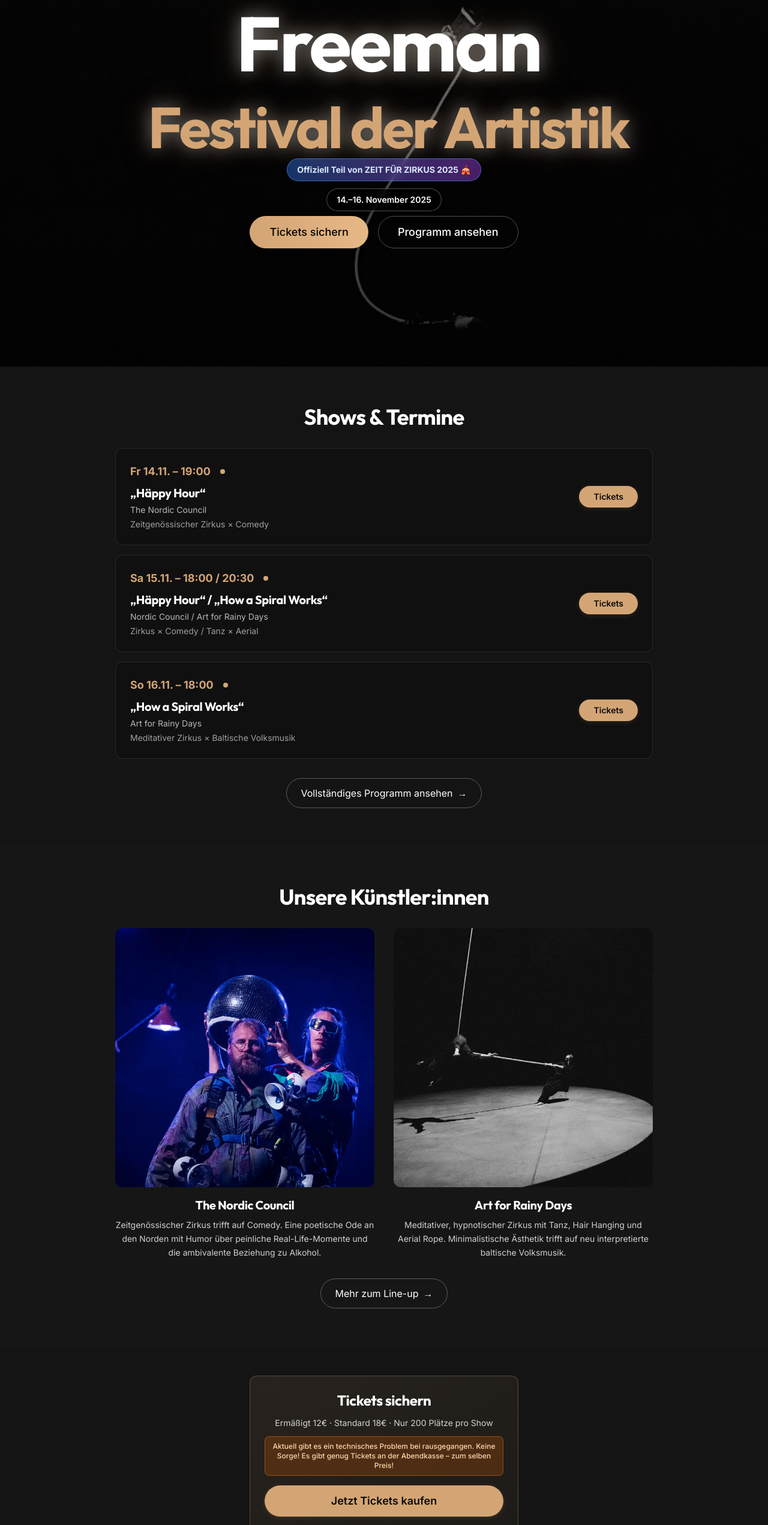
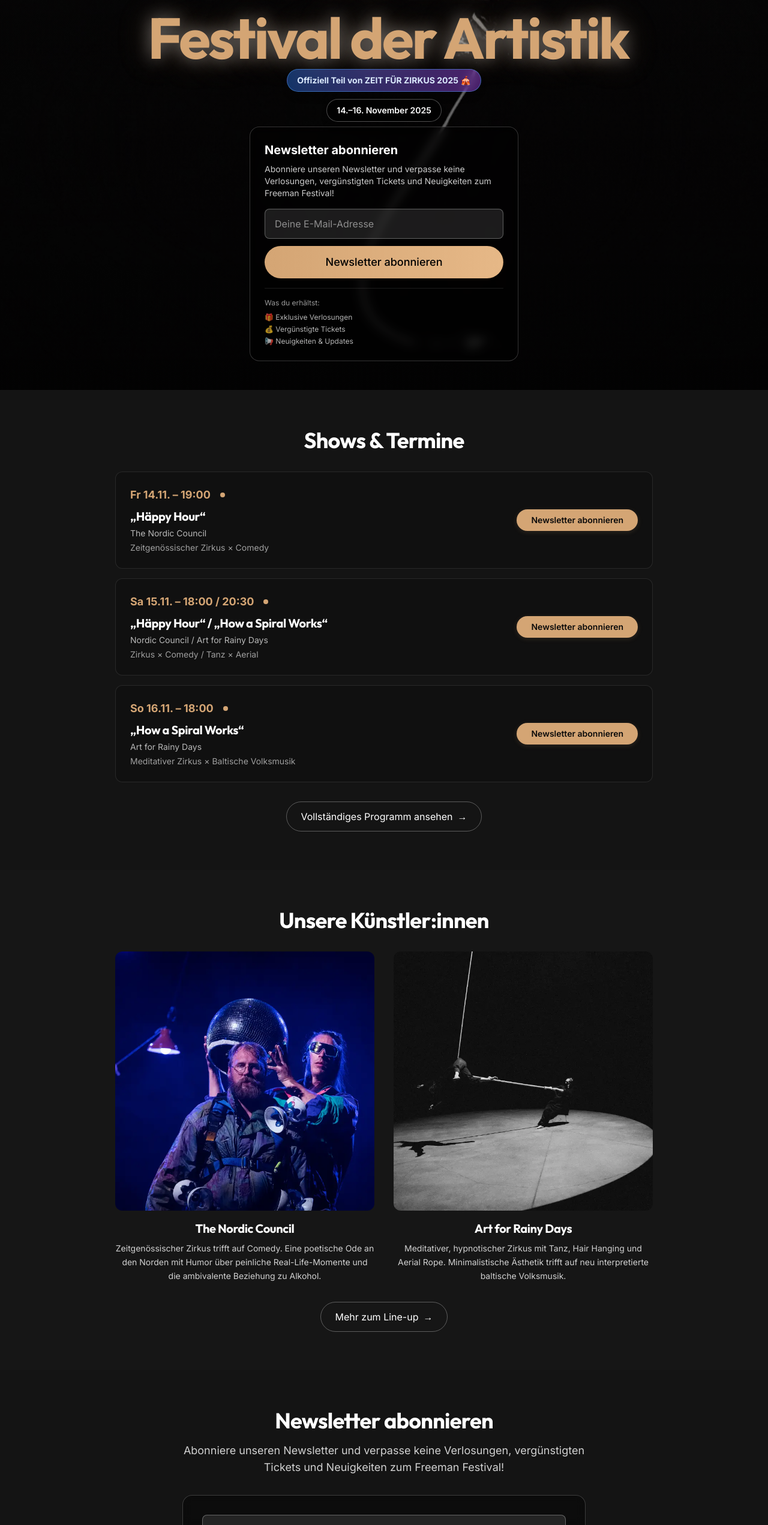
Before and after one commit to build-with-chris/freeman-festival, a Next.js app: page / in a window 1280 px wide. Shown: the part 258-2800 px from the top of the page at 60% size. Built offline with nearby package versions, Linux system fonts and the light colour scheme.

Commit message:
Umstellung auf Newsletter-Fokus: Ticket-Links deaktiviert, Newsletter-Anmeldung hinzugefügt, Herobild auf Mobile vergrößert

```diff
--- a/src/app/kontakt/page.tsx
+++ b/src/app/kontakt/page.tsx
@@ -303,10 +303,10 @@ export default function ContactPage() {
             {content.contact.cta.title}
           </h2>
           <Link
-            href="/tickets"
+            href="/#newsletter"
             className="btn-primary text-xl px-10 py-5 shadow-2xl transition-all"
           >
-            {content.contact.cta.button}
+            {content.newsletter.button}
           </Link>
           <p className="mt-6 muted">
             {content.contact.cta.subtitle}
--- a/src/app/page.tsx
+++ b/src/app/page.tsx
@@ -164,11 +164,11 @@ export default function Home() {
         </div>
 
         {/* Middle Section: Artist Image (Mobile Only) */}
-        <div className="flex items-end justify-center md:hidden pt-8">
+        <div className="flex items-end justify-center md:hidden pt-8 pb-8">
           <img
             src="/HeroLandingPage.png"
             alt="Rope Artist Silhouette"
-            className="max-h-[500px] w-full max-w-md object-contain object-center px-4"
+            className="max-h-[700px] w-full max-w-lg object-contain object-center px-2"
           />
         </div>
 
@@ -187,22 +187,47 @@ export default function Home() {
               14.–16. November 2025
             </span>
           </div>
-          <div className="flex flex-col md:flex-row gap-4 justify-center items-center">
-            <Link
-              href="/tickets"
-              className="group relative inline-flex items-center justify-center px-8 py-3 text-lg font-medium text-black rounded-full shadow-lg hover:shadow-xl transition-all duration-300 transform hover:-translate-y-0.5 w-full md:w-auto backdrop-blur-sm border"
-              style={{background: 'linear-gradient(to right, #D4A574, #E6B887)', borderColor: 'rgba(212, 165, 116, 0.4)'}}
-            >
-              <span className="relative z-10">Tickets sichern</span>
-              <div className="absolute inset-0 rounded-full blur opacity-0 group-hover:opacity-100 transition-opacity duration-300" style={{background: 'linear-gradient(to right, rgba(212, 165, 116, 0.3), rgba(230, 184, 135, 0.3))'}}></div>
-            </Link>
-            <Link
-              href="/programm"
-              className="group relative inline-flex items-center justify-center px-8 py-3 text-lg font-medium text-white border border-white/30 rounded-full hover:border-white/50 hover:bg-white/10 transition-all duration-300 transform hover:-translate-y-0.5 w-full md:w-auto backdrop-blur-sm"
-            >
-              <span className="relative z-10">Programm ansehen</span>
-              <div className="absolute inset-0 rounded-full bg-white/5 opacity-0 group-hover:opacity-100 transition-opacity duration-300"></div>
-            </Link>
+          {/* Newsletter CTA */}
+          <div className="w-full max-w-md mx-auto">
+            <div className="bg-black/40 backdrop-blur-sm border border-white/20 rounded-2xl p-6">
+              <h2 className="text-xl font-bold text-white mb-2">{content.newsletter.title}</h2>
+              <p className="text-sm text-white/80 mb-4">{content.newsletter.description}</p>
+              <form
+                onSubmit={(e) => {
+                  e.preventDefault();
+                  const formData = new FormData(e.target as HTMLFormElement);
+                  const email = formData.get('email') as string;
+                  // TODO: Integrate with newsletter service
+                  alert(content.newsletter.success);
+                  (e.target as HTMLFormElement).reset();
+                }}
+                className="space-y-3"
+              >
+                <input
+                  type="email"
+                  name="email"
+                  required
+                  placeholder={content.newsletter.emailPlaceholder}
+                  className="w-full px-4 py-3 rounded-lg bg-white/10 border border-white/30 text-white placeholder-white/50 focus:outline-none focus:border-yellow-400 focus:ring-2 focus:ring-yellow-400/20"
+                />
+                <button
+                  type="submit"
+                  className="w-full group relative inline-flex items-center justify-center px-8 py-3 text-lg font-medium text-black rounded-full shadow-lg hover:shadow-xl transition-all duration-300 transform hover:-translate-y-0.5 backdrop-blur-sm border"
+                  style={{background: 'linear-gradient(to right, #D4A574, #E6B887)', borderColor: 'rgba(212, 165, 116, 0.4)'}}
+                >
+                  <span className="relative z-10">{content.newsletter.button}</span>
+                  <div className="absolute inset-0 rounded-full blur opacity-0 group-hover:opacity-100 transition-opacity duration-300" style={{background: 'linear-gradient(to right, rgba(212, 165, 116, 0.3), rgba(230, 184, 135, 0.3))'}}></div>
+                </button>
+              </form>
+              <div className="mt-4 pt-4 border-t border-white/10">
+                <p className="text-xs text-white/60 mb-2">{content.newsletter.benefits.title}</p>
+                <div className="space-y-1 text-xs text-white/70">
+                  <p>{content.newsletter.benefits.raffles}</p>
+                  <p>{content.newsletter.benefits.discounts}</p>
+                  <p>{content.newsletter.benefits.updates}</p>
+                </div>
+              </div>
+            </div>
           </div>
         </div>
       </section>
@@ -227,10 +252,10 @@ export default function Home() {
                   <p className="text-white/60 text-sm mt-1">Zeitgenössischer Zirkus × Comedy</p>
                 </div>
                 <Link
-                  href="/tickets"
+                  href="/#newsletter"
                   className="btn-primary px-6 py-2 text-sm w-full md:w-auto text-center"
                 >
-                  Tickets
+                  {content.newsletter.button}
                 </Link>
               </div>
             </div>
@@ -248,10 +273,10 @@ export default function Home() {
                   <p className="text-white/60 text-sm mt-1">Zirkus × Comedy / Tanz × Aerial</p>
                 </div>
                 <Link
-                  href="/tickets"
+                  href="/#newsletter"
                   className="btn-primary px-6 py-2 text-sm w-full md:w-auto text-center"
                 >
-                  Tickets
+                  {content.newsletter.button}
                 </Link>
               </div>
             </div>
@@ -269,10 +294,10 @@ export default function Home() {
                   <p className="text-white/60 text-sm mt-1">Meditativer Zirkus × Baltische Volksmusik</p>
                 </div>
                 <Link
-                  href="/tickets"
+                  href="/#newsletter"
                   className="btn-primary px-6 py-2 text-sm w-full md:w-auto text-center"
                 >
-                  Tickets
+                  {content.newsletter.button}
                 </Link>
               </div>
             </div>
@@ -339,27 +364,57 @@ export default function Home() {
         </div>
       </section>
 
-      {/* Compact CTA */}
-      <section className="py-12 px-6 bg-black/10">
-        <div className="max-w-md mx-auto text-center">
-          <div className="p-6 rounded-xl bg-gradient-to-br from-yellow-400/10 to-orange-400/10 border border-white/20" style={{background: 'linear-gradient(to bottom right, rgba(212, 165, 116, 0.1), rgba(212, 165, 116, 0.05))'}}>
-            <h3 className="display text-2xl font-bold mb-3">
-              Tickets sichern
-            </h3>
-            <p className="text-white/80 text-sm mb-3">
-              Ermäßigt 12€ · Standard 18€ · Nur 200 Plätze pro Show
-            </p>
-            <div className="mb-4 p-2 rounded-lg bg-orange-500/20 border border-orange-400/40">
-              <p className="text-xs text-orange-200 font-medium">
-                {content.tickets.technicalNotice.message.split('.')[0]}. {content.tickets.technicalNotice.boxOffice}
-              </p>
+      {/* Newsletter Section */}
+      <section id="newsletter" className="py-16 px-6 bg-black/10">
+        <div className="max-w-2xl mx-auto text-center">
+          <h2 className="display text-3xl md:text-4xl font-bold mb-4">
+            {content.newsletter.title}
+          </h2>
+          <p className="text-lg text-white/80 mb-8">
+            {content.newsletter.description}
+          </p>
+          <div className="bg-black/40 backdrop-blur-sm border border-white/20 rounded-2xl p-8">
+            <form
+              onSubmit={(e) => {
+                e.preventDefault();
+                const formData = new FormData(e.target as HTMLFormElement);
+                const email = formData.get('email') as string;
+                alert(content.newsletter.success);
+                (e.target as HTMLFormElement).reset();
+              }}
+              className="space-y-4"
+            >
+              <input
+                type="email"
+                name="email"
+                required
+                placeholder={content.newsletter.emailPlaceholder}
+                className="w-full px-6 py-4 rounded-lg bg-white/10 border border-white/30 text-white placeholder-white/50 focus:outline-none focus:border-yellow-400 focus:ring-2 focus:ring-yellow-400/20 text-lg"
+              />
+              <button
+                type="submit"
+                className="w-full btn-primary py-4 text-lg font-semibold"
+              >
+                {content.newsletter.button}
+              </button>
+            </form>
+            <div className="mt-8 pt-6 border-t border-white/10">
+              <p className="text-sm font-semibold text-white/90 mb-4">{content.newsletter.benefits.title}</p>
+              <div className="grid md:grid-cols-3 gap-4 text-sm text-white/70">
+                <div className="p-4 rounded-lg bg-white/5">
+                  <p className="text-lg mb-1">{content.newsletter.benefits.raffles.split(' ')[0]}</p>
+                  <p>{content.newsletter.benefits.raffles.split(' ').slice(1).join(' ')}</p>
+                </div>
+                <div className="p-4 rounded-lg bg-white/5">
+                  <p className="text-lg mb-1">{content.newsletter.benefits.discounts.split(' ')[0]}</p>
+                  <p>{content.newsletter.benefits.discounts.split(' ').slice(1).join(' ')}</p>
+                </div>
+                <div className="p-4 rounded-lg bg-white/5">
+                  <p className="text-lg mb-1">{content.newsletter.benefits.updates.split(' ')[0]}</p>
+                  <p>{content.newsletter.benefits.updates.split(' ').slice(1).join(' ')}</p>
+                </div>
+              </div>
             </div>
-            <Link
-              href="/tickets"
-              className="btn-primary w-full py-3 text-lg font-semibold"
-            >
-              Jetzt Tickets kaufen
-            </Link>
           </div>
         </div>
       </section>
--- a/src/app/pepe-dome/page.tsx
+++ b/src/app/pepe-dome/page.tsx
@@ -331,10 +331,10 @@ export default function VenuePage() {
             {content.venue.ctaTitle}
           </h2>
           <Link
-            href="/tickets"
+            href="/#newsletter"
             className="btn-primary text-xl px-10 py-5 shadow-2xl transition-all"
           >
-            {content.venue.ctaButton}
+            {content.newsletter.button}
           </Link>
           <p className="mt-6 muted">
             {content.venue.ctaSubtitle}
--- a/src/app/ueber/page.tsx
+++ b/src/app/ueber/page.tsx
@@ -256,10 +256,10 @@ export default function AboutPage() {
             {content.about.cta.subtitle}
           </p>
           <Link
-            href="/tickets"
+            href="/#newsletter"
             className="btn-primary text-xl px-10 py-5 shadow-2xl transition-all"
           >
-            {content.about.cta.button}
+            {content.newsletter.button}
           </Link>
         </div>
       </section>
--- a/src/contexts/LanguageContext.tsx
+++ b/src/contexts/LanguageContext.tsx
@@ -66,7 +66,7 @@ export function LanguageProvider({ children }: { children: ReactNode }) {
 
   const content = language === 'de'
     ? deContent
-    : deepMergeFallback(deContent, enContent as Partial<typeof deContent>);
+    : deepMergeFallback(deContent, enContent as unknown as Partial<typeof deContent>);
 
   return (
     <LanguageContext.Provider value={{ language, setLanguage, toggleLanguage, content }}>
--- a/src/i18n/de.json
+++ b/src/i18n/de.json
@@ -204,13 +204,6 @@
       "title": "Tickets",
       "text": "Verfügbar über rausgegangen.de"
     },
-    "technicalNotice": {
-      "title": "⚠️ Wichtiger Hinweis zu Online-Tickets",
-      "message": "Aktuell gibt es ein technisches Problem bei rausgegangen.de. Die Online-Tickets sind momentan nicht verfügbar.",
-      "boxOffice": "Keine Sorge! Es gibt genug Tickets an der Abendkasse – zum selben Preis!",
-      "boxOfficePrice": "Abendkasse: 18 € (Standard) / 12 € (ermäßigt)",
-      "buttonText": "Tickets kaufen (Link aktuell nicht verfügbar)"
-    },
     "infoQuestions": {
       "icon": "💬",
       "title": "Fragen?",
@@ -315,8 +308,8 @@
     "title": "FAQ",
     "questions": [
       {
-        "q": "Wo gibt es Tickets?",
-        "a": "Aktuell gibt es ein technisches Problem bei rausgegangen.de. Tickets sind an der Abendkasse erhältlich – zum selben Preis! (18€ Standard / 12€ ermäßigt)"
+        "q": "Wie kann ich über Neuigkeiten informiert bleiben?",
+        "a": "Abonniere unseren Newsletter für Verlosungen, vergünstigte Tickets und alle Neuigkeiten zum Freeman Festival!"
       },
       {
         "q": "Wie finde ich hin?",
@@ -327,6 +320,20 @@
         "a": "Ja. Die Show dauert ca. 75 Minuten."
       }
     ]
+  },
+  "newsletter": {
+    "title": "Newsletter abonnieren",
+    "subtitle": "Bleib auf dem Laufenden",
+    "description": "Abonniere unseren Newsletter und verpasse keine Verlosungen, vergünstigten Tickets und Neuigkeiten zum Freeman Festival!",
+    "emailPlaceholder": "Deine E-Mail-Adresse",
+    "button": "Newsletter abonnieren",
+    "success": "Vielen Dank! Du hast dich erfolgreich angemeldet.",
+    "benefits": {
+      "title": "Was du erhältst:",
+      "raffles": "🎁 Exklusive Verlosungen",
+      "discounts": "💰 Vergünstigte Tickets",
+      "updates": "📢 Neuigkeiten & Updates"
+    }
   },
   "social": {
     "title": "Folge uns auf Instagram",
--- a/src/i18n/en.json
+++ b/src/i18n/en.json
@@ -196,12 +196,19 @@
       "title": "Tickets",
       "text": "Available via rausgegangen.de"
     },
-    "technicalNotice": {
-      "title": "⚠️ Important Notice About Online Tickets",
-      "message": "There is currently a technical issue with rausgegangen.de. Online tickets are temporarily unavailable.",
-      "boxOffice": "Don't worry! There are plenty of tickets available at the box office – at the same price!",
-      "boxOfficePrice": "Box Office: €18 (Standard) / €12 (Reduced)",
-      "buttonText": "Buy Tickets (Link currently unavailable)"
+    "newsletter": {
+      "title": "Subscribe to Newsletter",
+      "subtitle": "Stay Updated",
+      "description": "Subscribe to our newsletter and don't miss any raffles, discounted tickets, and news about the Freeman Festival!",
+      "emailPlaceholder": "Your email address",
+      "button": "Subscribe to Newsletter",
+      "success": "Thank you! You have successfully subscribed.",
+      "benefits": {
+        "title": "What you'll get:",
+        "raffles": "🎁 Exclusive Raffles",
+        "discounts": "💰 Discounted Tickets",
+        "updates": "📢 News & Updates"
+      }
     },
     "infoQuestions": {
       "icon": "💬",
@@ -313,6 +320,20 @@
     "pepeDescription": "PepeShows Preview",
     "nordicDescription": "The Nordic Council Performance",
     "rainyDescription": "Art for Rainy Days Preview"
+  },
+  "newsletter": {
+    "title": "Subscribe to Newsletter",
+    "subtitle": "Stay Updated",
+    "description": "Subscribe to our newsletter and don't miss any raffles, discounted tickets, and news about the Freeman Festival!",
+    "emailPlaceholder": "Your email address",
+    "button": "Subscribe to Newsletter",
+    "success": "Thank you! You have successfully subscribed.",
+    "benefits": {
+      "title": "What you'll get:",
+      "raffles": "🎁 Exclusive Raffles",
+      "discounts": "💰 Discounted Tickets",
+      "updates": "📢 News & Updates"
+    }
   },
   "social": {
     "title": "Follow us on Instagram",
@@ -588,8 +609,8 @@
     "title": "FAQ",
     "questions": [
       {
-        "q": "Where can I get tickets?",
-        "a": "There is currently a technical issue with rausgegangen.de. Tickets are available at the box office – at the same price! (€18 Standard / €12 Reduced)"
+        "q": "How can I stay informed about news?",
+        "a": "Subscribe to our newsletter for raffles, discounted tickets, and all news about the Freeman Festival!"
       },
       {
         "q": "How do I get there?",
```
Also changed, not shown: src/app/lineup/page.tsx (+6 -6 lines), src/app/programm/page.tsx (+9 -9 lines), src/app/tickets/page.tsx (+50 -35 lines).
